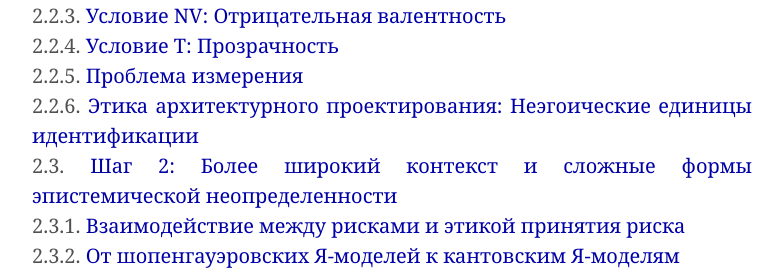
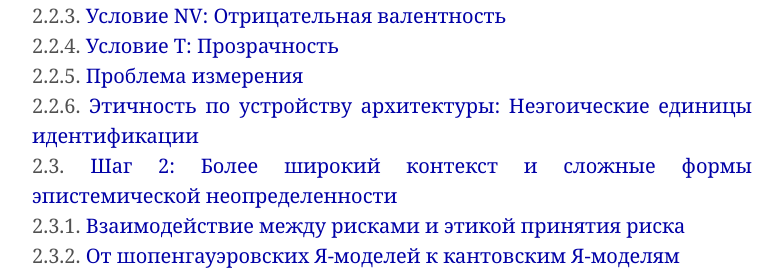
Before and after one commit to ReducingSuffering/reducingsuffering.github.io, a Jekyll site: the page built from _articles/thomas-metzinger-artificial-suffering.md, in a window 1280 px wide and 900 px high, scrolled down 1238 px. Shown: the part 168-444 px from the top of the window, without its empty margins (248-1031 px from the left). Built offline with Jekyll 4.4.1, drawn with Linux system fonts in a browser that asks for light colours.

Commit message:
Update thomas-metzinger-artificial-suffering.md

```diff
--- a/_articles/thomas-metzinger-artificial-suffering.md
+++ b/_articles/thomas-metzinger-artificial-suffering.md
@@ -30,7 +30,7 @@ preview_here: true
 2\.2\.3\. [Условие NV: Отрицательная валентность](#2.2.3)<br>
 2\.2\.4\. [Условие T: Прозрачность](#2.2.4)<br>
 2\.2\.5\. [Проблема измерения](#2.2.5)<br>
-2\.2\.6\. [Этика архитектурного проектирования: Неэгоические единицы идентификации](#2.2.6)<br>
+2\.2\.6\. [Этичность по устройству архитектуры: Неэгоические единицы идентификации](#2.2.6)<br>
 2\.3\. [Шаг 2: Более широкий контекст и сложные формы эпистемической неопределенности](#2.3)<br>
 2\.3\.1\. [Взаимодействие между рисками и этикой принятия риска](#2.3.1)<br>
 2\.3\.2\. [От шопенгауэровских Я-моделей к кантовским Я-моделям](#2.3.2)<br>
```
